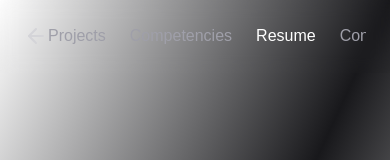
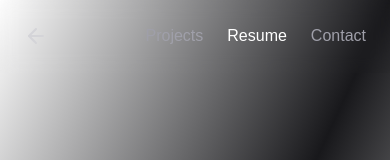
Before and after one commit to Barmanji/Barmanji.com, a Next.js app: page /resume in a window 390 px wide. Shown: the top 160 px of the page. Built offline with nearby package versions, Linux system fonts and the light colour scheme.

Commit message:
feat: hide Competencies nav link on mobile only
Use Tailwind hidden md:block so the /skills (Competencies) link disappears for mobile viewers in both the page navigation and the home hero, while remaining visible md and up. The /skills page itself is unchanged.

```diff
--- a/components/hero.tsx
+++ b/components/hero.tsx
@@ -18,7 +18,7 @@ export default function Hero() {
             <Link
               key={item.href}
               href={item.href}
-              className="text-1xl duration-500 text-zinc-500 hover:text-zinc-300"
+              className={`${item.href === "/skills" ? "hidden md:block" : ""} text-1xl duration-500 text-zinc-500 hover:text-zinc-300`}
             >
               {item.name}
             </Link>
--- a/components/nav.tsx
+++ b/components/nav.tsx
@@ -38,7 +38,7 @@ export const Navigation: React.FC = () => {
             </Link>
             <Link
               href="/skills"
-              className={`duration-200 ${pathName === "/skills" ? "text-white" : "text-zinc-400 hover:text-zinc-100"} font-kode-mono`}
+              className={`hidden md:block duration-200 ${pathName === "/skills" ? "text-white" : "text-zinc-400 hover:text-zinc-100"} font-kode-mono`}
             >
               Competencies
             </Link>
```
